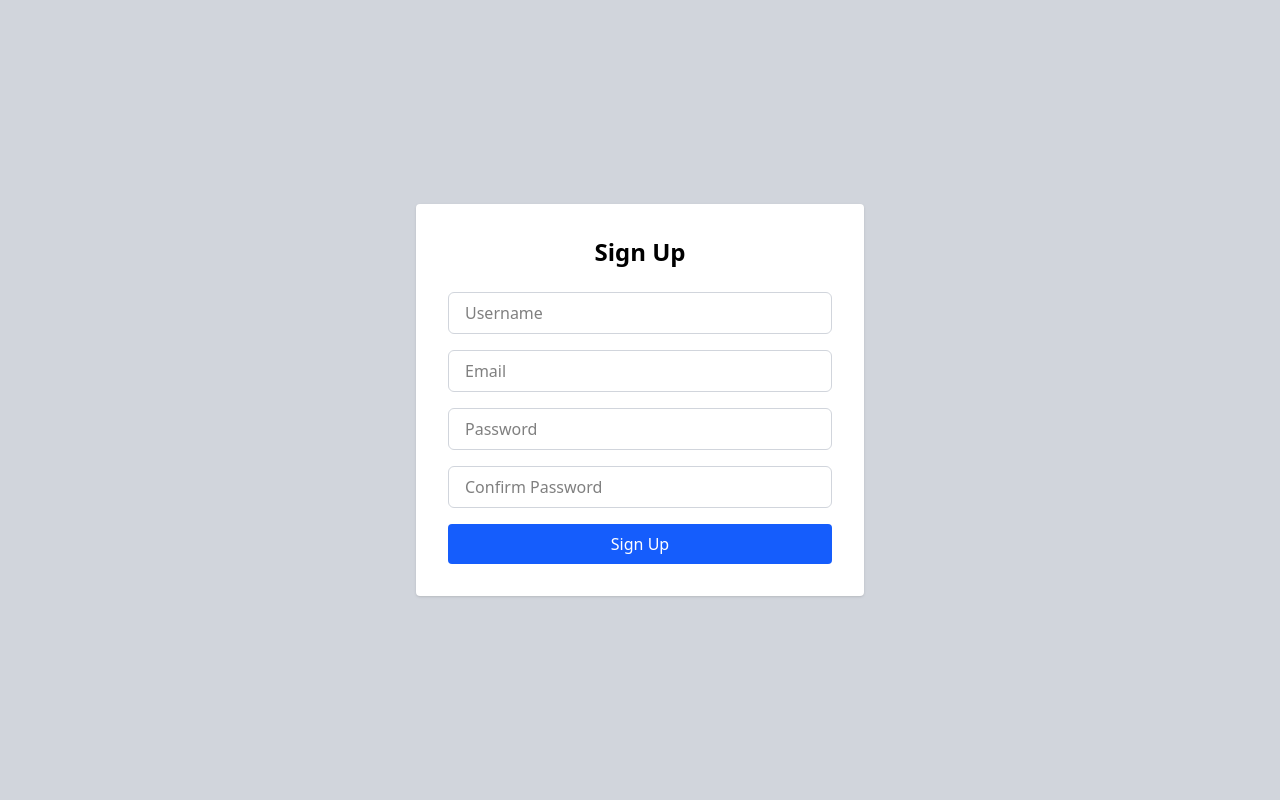
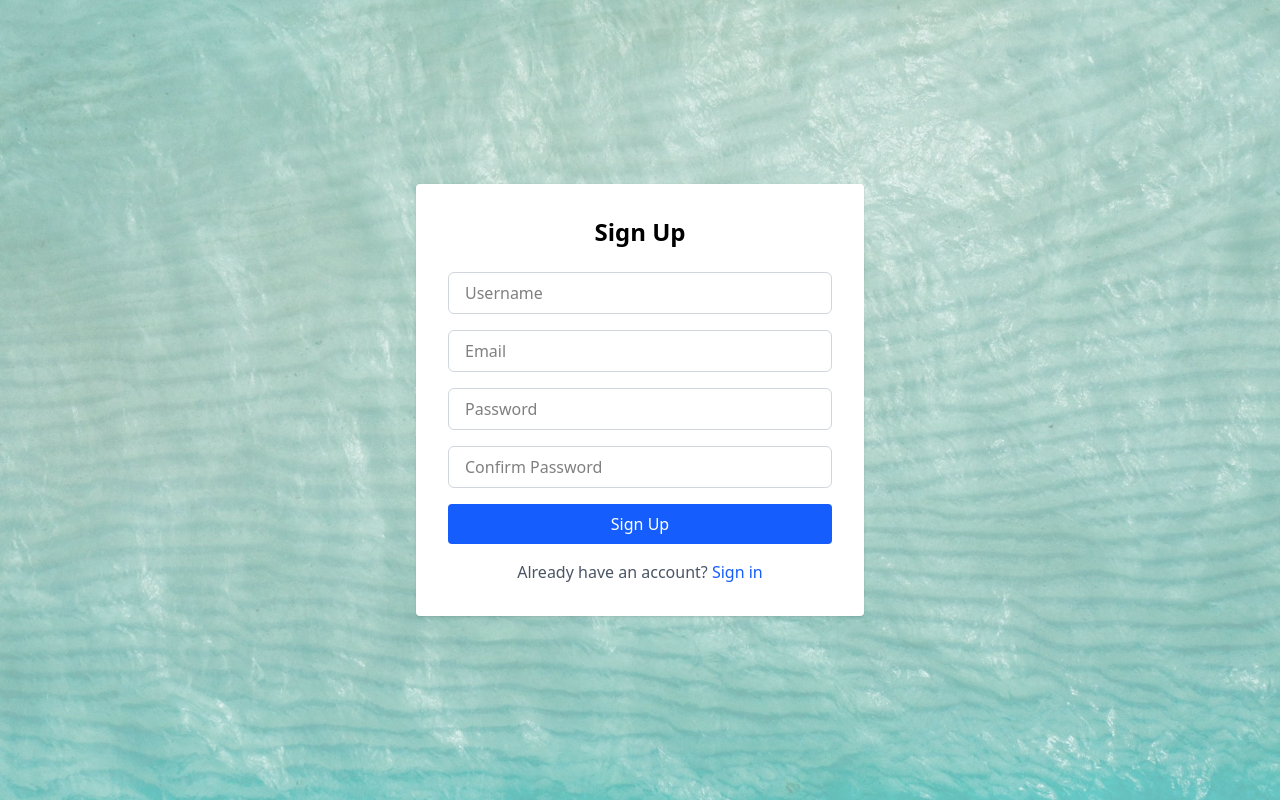
Before and after one commit to Earendiil/react-cloud-storage, a React (Vite) app: page /signup in a window 1280 px wide. Built offline with nearby package versions, Linux system fonts and the light colour scheme.

Commit message:
Layout for bg image added

```diff
--- a/src/App.jsx
+++ b/src/App.jsx
@@ -7,12 +7,14 @@ import SignUpPage from './pages/SignupPage';
 import { ToastContainer } from 'react-toastify';
 import ProtectedRoute from './routes/ProtextedRoute';
 import ChangePasswordPage from './pages/ChangePasswordPage';
+import Layout from './components/Layout';
 
 
 function App() {
   return (
   <>
     <Router>
+    <Layout>
       <Routes>
         <Route path="/" element={<LoginPage />} />
         <Route path="/signup" element={<SignUpPage />} />
@@ -26,8 +28,9 @@ function App() {
         />
         <Route path="/change-password" element={<ChangePasswordPage />} />
       </Routes>
-    </Router>
-    <ToastContainer/>
+    </Layout>
+  </Router>
+  <ToastContainer />
   </>
   );
 }
--- /dev/null
+++ b/src/components/Layout.jsx
@@ -0,0 +1,30 @@
+export default function Layout({ children }) {
+  return (
+    <div
+      style={{
+        minHeight: '100vh',
+        position: 'relative',  // make sure parent is relative for overlay positioning
+        backgroundImage: "url('/bgimage.jpg')",
+        backgroundSize: 'cover',
+        backgroundPosition: 'center',
+        backgroundRepeat: 'no-repeat',
+      }}
+    >
+      {/* Light semi-transparent white overlay */}
+      <div
+        style={{
+          position: 'absolute',
+          top: 0,
+          right: 0,
+          bottom: 0,
+          left: 0,
+          backgroundColor: 'rgba(255, 255, 255, 0.4)', // lighter white overlay
+          zIndex: 0,
+        }}
+      />
+      <div style={{ position: 'relative', zIndex: 1 }}>
+        {children}
+      </div>
+    </div>
+  );
+}
--- a/src/pages/ChangePasswordPage.jsx
+++ b/src/pages/ChangePasswordPage.jsx
@@ -43,7 +43,7 @@ export default function ChangePasswordPage() {
   };
 
   return (
-    <div className="min-h-screen flex flex-col items-center justify-center bg-gray-300 px-4">
+    <div className="min-h-screen flex flex-col items-center justify-center px-4">
       <div className="w-full max-w-md bg-white rounded-xl shadow-md p-6">
         <h2 className="text-2xl font-bold mb-4 text-center text-gray-800">Change Password</h2>
 
--- a/src/pages/DashboardPage.jsx
+++ b/src/pages/DashboardPage.jsx
@@ -27,7 +27,7 @@ export default function DashboardPage() {
   const confirmAccountDelete = () => setShowAccountDeleteModal(true);
 
   return (
-    <div className="min-h-screen bg-gray-500 py-10 px-4 sm:px-6 lg:px-8">
+    <div className="min-h-screen py-10 px-4 sm:px-6 lg:px-8" >
       <div className="max-w-4xl mx-auto bg-orange-100 rounded-2xl shadow-md p-8">
         {/* Header */}
         <div className="flex justify-between items-center border-b pb-4 mb-6">
--- a/src/pages/LoginPage.jsx
+++ b/src/pages/LoginPage.jsx
@@ -27,7 +27,7 @@ export default function LoginPage() {
   };
 
   return (
-    <div className="flex justify-center items-center h-screen bg-gray-300">
+    <div className="flex justify-center items-center h-screen">
       <form
         onSubmit={handleSubmit}
         className="bg-white shadow-md rounded-lg p-6 w-full max-w-sm"
--- a/src/pages/SignupPage.jsx
+++ b/src/pages/SignupPage.jsx
@@ -1,5 +1,5 @@
 import { useState } from 'react';
-import { useNavigate } from 'react-router-dom';
+import { useNavigate, Link } from 'react-router-dom';
 import axios from 'axios';
 import { toast } from 'react-toastify';
 
@@ -42,7 +42,7 @@ const SignUpPage = () => {
   };
 
   return (
-    <div className="flex items-center justify-center min-h-screen bg-gray-300">
+    <div className="flex items-center justify-center min-h-screen">
       <div className="w-full max-w-md bg-white p-8 rounded shadow">
         <h2 className="text-2xl font-semibold text-center mb-6">Sign Up</h2>
         <form onSubmit={handleSubmit} className="space-y-4">
@@ -117,6 +117,17 @@ const SignUpPage = () => {
             Sign Up
           </button>
         </form>
+
+        {/* Link to Sign In */}
+        <p className="mt-4 text-center text-gray-600">
+          Already have an account?{' '}
+          <Link
+            to="/"
+            className="text-blue-600 hover:underline"
+          >
+            Sign in
+          </Link>
+        </p>
       </div>
     </div>
   );
```
Also changed, not shown: public/bgimage.jpg (added). Lines whose indentation alone changed are shown as unchanged.
